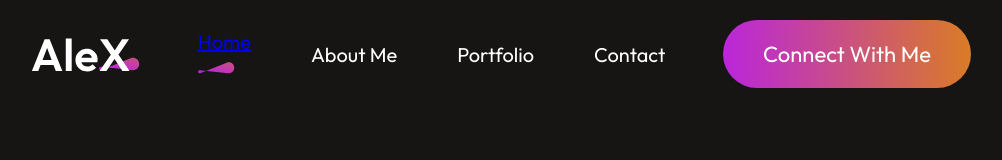
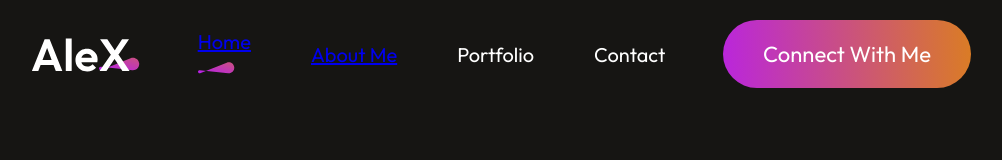
Before and after one commit to hellokristinafaye/portfolio-react, a React (Vite) app: page / in a window 1280 px wide. Shown: the top 160 px of the page, without its empty margins (139-1141 px from the left). Built offline with nearby package versions, Linux system fonts and the light colour scheme.

Commit message:
About me AnchorLink OK

```diff
--- a/src/components/NavBar/Navbar.jsx
+++ b/src/components/NavBar/Navbar.jsx
@@ -24,12 +24,12 @@ const Navbar = () => {
         </li>
 
         <li className="">
-          {/* <AnchorLink className="anchor-link" offset={50} href="#about"> */}
+          <AnchorLink className="anchor-link" offset={50} href="#about">
             <p onClick={() => setMenu("about")} className="">
               About Me
             </p>
             {menu === "about" ? <img src={underline} /> : <></>}
-          {/* </AnchorLink> */}
+          </AnchorLink>
         </li>
 
         <li className="">
```
